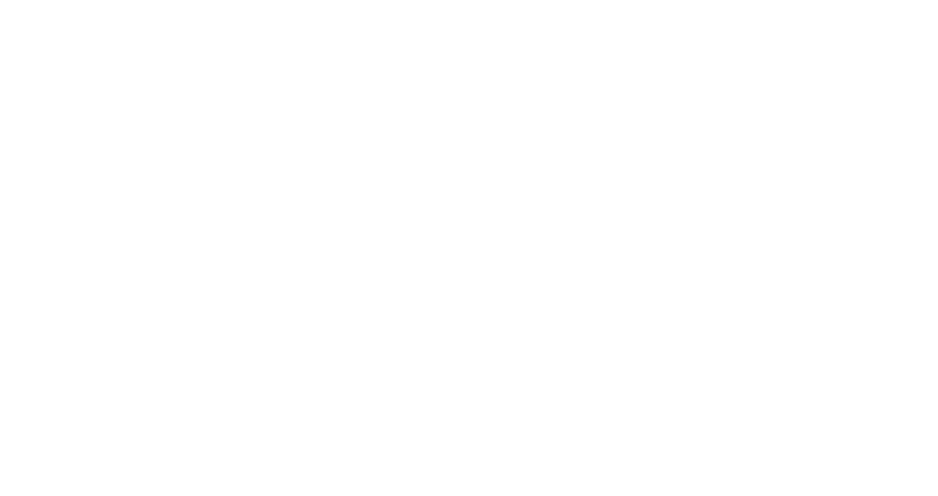
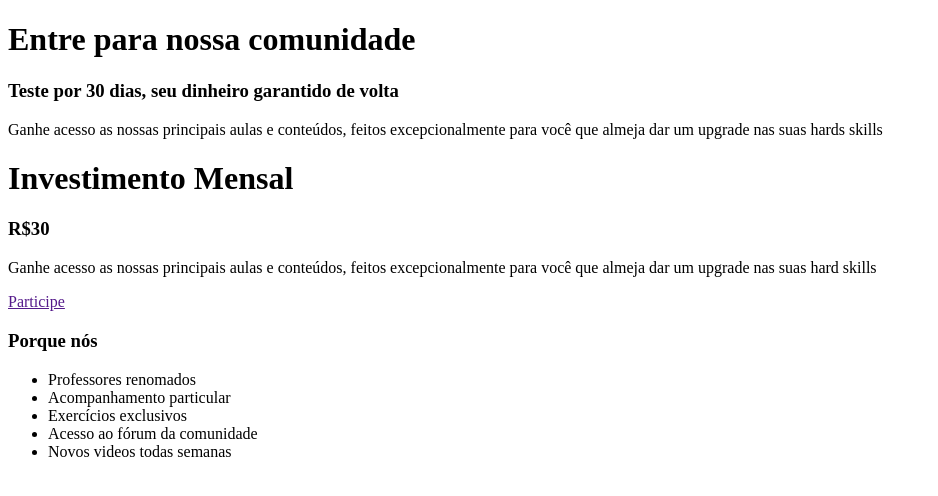
Before and after one commit to LeonardoSalees/single-price-grid-component, a plain HTML site: page index.html in a window 1280 px wide. Shown: the whole page, without its empty margins (0-938 px from the left). Drawn offline with Linux system fonts and the light colour scheme.

Commit message:
content-addition

```diff
--- a/index.html
+++ b/index.html
@@ -10,29 +10,43 @@
     <div class="card-price">
       <div class="col-a">
         <header>
-          <h1></h1>
+          <h1>Entre para nossa comunidade</h1>
         </header>
         <div class="content">
-          <h3></h3>
-          <p></p>
+          <h3>Teste por 30 dias, seu dinheiro garantido de volta</h3>
+          <p>
+            Ganhe acesso as nossas principais aulas e conteúdos, feitos
+            excepcionalmente para você que almeja dar um upgrade nas suas hards
+            skills
+          </p>
         </div>
       </div>
       <div class="col-b">
         <header>
-          <h1></h1>
+          <h1>Investimento Mensal</h1>
         </header>
         <div class="content">
-          <h3><strong></strong></h3>
-          <p></p>
-          <a href="" class="button"></a>
+          <h3><strong>R$30</strong></h3>
+          <p>
+            Ganhe acesso as nossas principais aulas e conteúdos, feitos
+            excepcionalmente para você que almeja dar um upgrade nas suas hard
+            skills
+          </p>
+          <a href="" class="button">Participe</a>
         </div>
       </div>
       <div class="col-c">
         <header>
-          <h3></h3>
+          <h3>Porque nós</h3>
         </header>
         <div class="content">
-          <p></p>
+          <ul>
+            <li>Professores renomados</li>
+            <li>Acompanhamento particular</li>
+            <li>Exercícios exclusivos</li>
+            <li>Acesso ao fórum da comunidade</li>
+            <li>Novos videos todas semanas</li>
+          </ul>
         </div>
       </div>
     </div>
```
